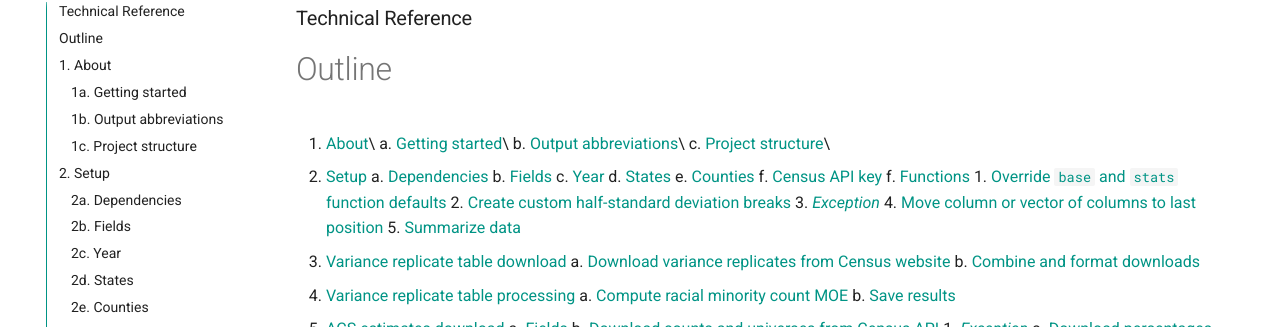
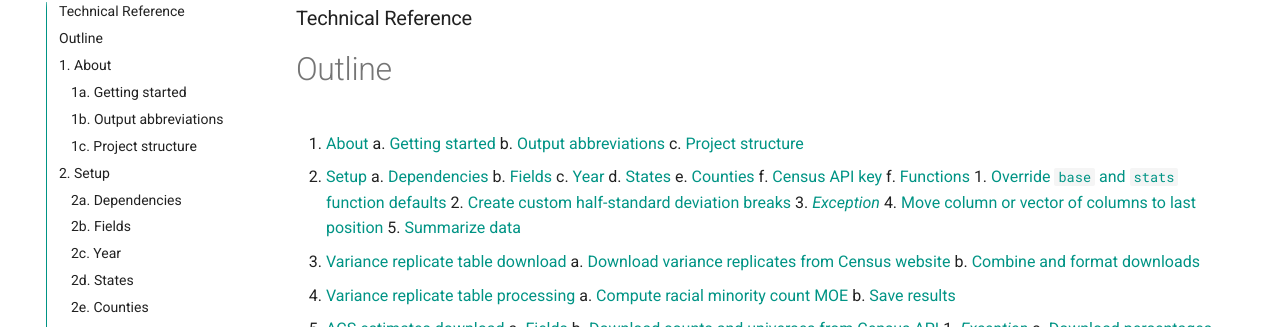
Before and after one commit to dvrpc/ipd, an MkDocs documentation site: the page built from docs/index.md, in a window 1280 px wide and 900 px high. Shown: the part 175-502 px from the top of the window. Built offline with MkDocs 1.6.1 and Material for MkDocs 9.7.7, drawn with Linux system fonts in a browser that asks for light colours.

```diff
--- a/docs/index.md
+++ b/docs/index.md
@@ -2,10 +2,10 @@
 
 # Outline
 
-1. [About](#about)\
-   a. [Getting started](#one_a)\
-   b. [Output abbreviations](#one_b)\
-   c. [Project structure](#one_c)\
+1. [About](#about)
+   a. [Getting started](#one_a)
+   b. [Output abbreviations](#one_b)
+   c. [Project structure](#one_c)
 2. [Setup](#setup)
    a. [Dependencies](#two_a)
    b. [Fields](#two_b)
```
